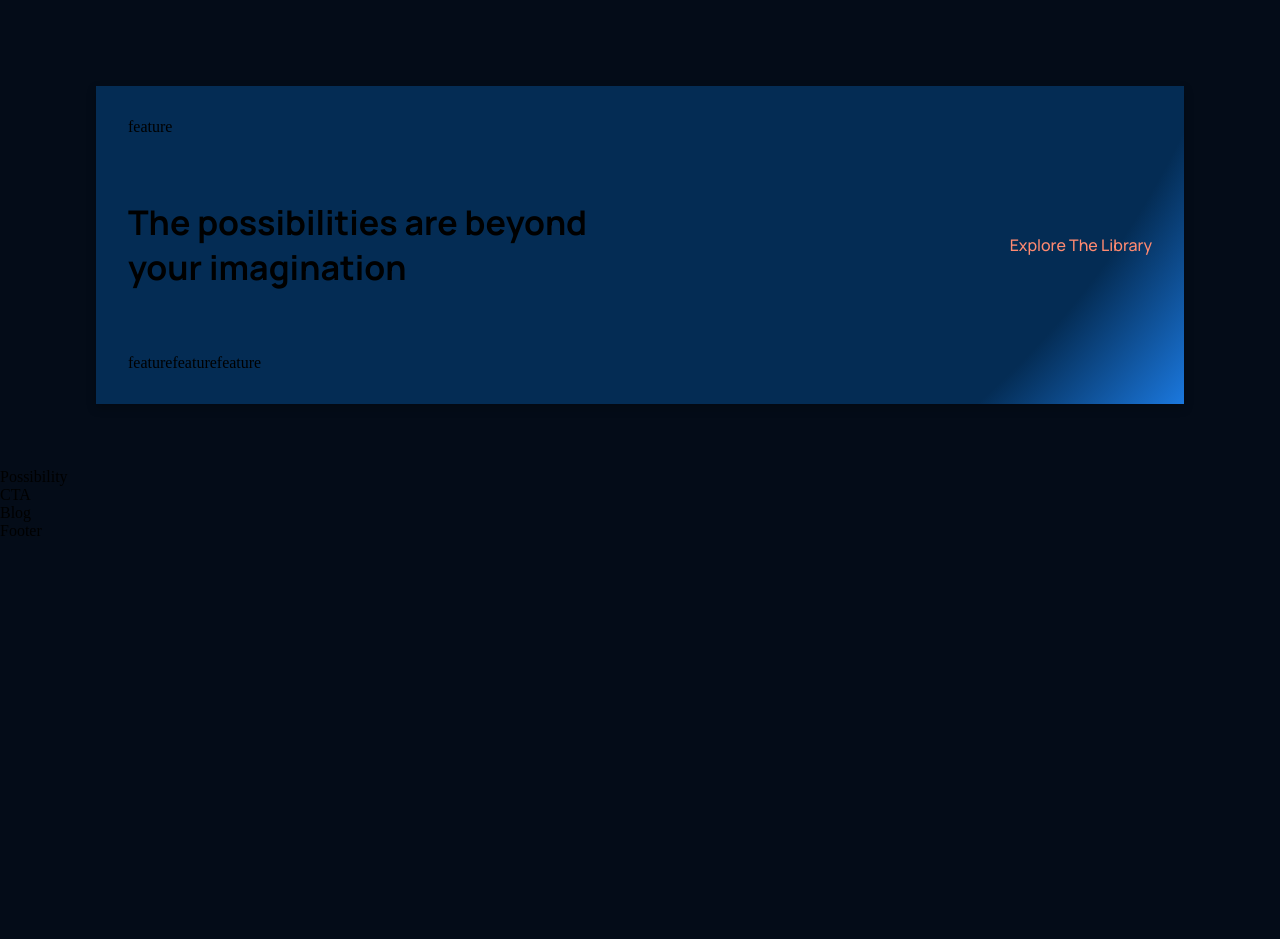
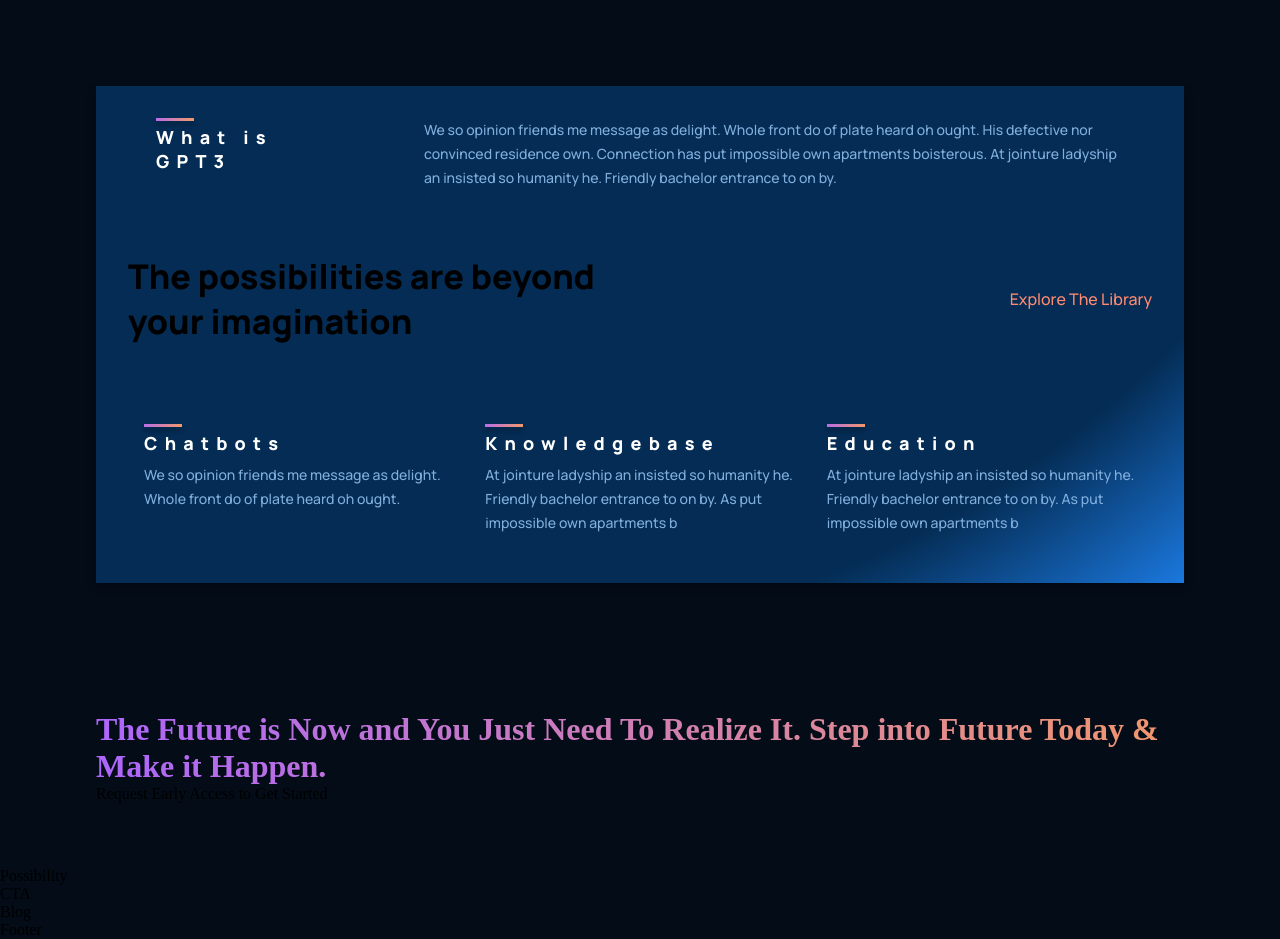
Before and after one commit to therealJimoh/gpt3-page, a React (Create React App) app: page / in a window 1280 px wide. Shown: the part 1000-1939 px from the top of the page. Before the commit the page ends 1540 px from the top, so only its background shows below. Built offline with nearby package versions, Linux system fonts and the light colour scheme.

Commit message:
updated changes

```diff
--- a/src/components/feature/Feature.jsx
+++ b/src/components/feature/Feature.jsx
@@ -1,12 +1,17 @@
-import React from 'react'
-import "./feature.css"
-const Feature = () => {
-    return (
-        <div>
-            feature
-        </div>
+import React from "react";
+import "./feature.css";
+const Feature = ({ text, title }) => {
+  return (
+    <div className="gpt3__features-container__feature">
+      <div className="gpt3__features-container__feature-title">
+        <div />
+        <h1>{title}</h1>
+      </div>
+      <div className="gpt3__features-container_feature-text">
+         <p> {text}</p>
+     </div>
+    </div>
+  );
+};
 
-    )
-}
-
-export default Feature
+export default Feature;
--- a/src/components/feature/feature.css
+++ b/src/components/feature/feature.css
@@ -0,0 +1,59 @@
+.gpt3__features-container__feature {
+  width: 100%;
+  display: flex;
+  justify-content: space-around;
+  align-items: flex-start;
+  flex-direction: row;
+  margin: 1rem;
+}
+
+.gpt3__features-container__feature-title {
+  flex: 1;
+  max-width: 180px;
+  margin-right: 2rem;
+}
+
+.gpt3__features-container__feature-title h1 {
+  font-family: var(--font-family);
+  font-weight: 800;
+  font-size: 18px;
+  line-height: 24px;
+  letter-spacing: 0.4em;
+  color: #ffffff;
+}
+
+.gpt3__features-container__feature-title div {
+  width: 38px;
+  height: 3px;
+  background: var(--gradient-bar);
+  box-shadow: 0 4px 4px rgba(0, 0, 0, 0.25);
+  margin-bottom: 0.25rem;
+}
+
+.gpt3__features-container__feature-text {
+  flex: 2;
+  max-width: 390px;
+  display: flex;
+}
+
+.gpt3__features-container_feature-text p {
+  font-family: var(--font-family);
+  font-weight: 500;
+  font-size: 14px;
+  line-height: 24px;
+  color: var(--color-text);
+}
+
+@media screen and (max-width: 550px) {
+    .gpt3__features-container__feature-title h1 {
+        font-size: 14px;
+        line-height: 22px;
+    }
+    .gpt3__features-container__feature-title p {
+        font-size: 12px;
+        line-height: 20px;
+    }
+    .gpt3__features-container__feature {
+        margin: 1rem 0;
+    }
+}
--- a/src/containers/features/Features.jsx
+++ b/src/containers/features/Features.jsx
@@ -1,18 +1,18 @@
-import React from 'react'
-import "./features.css"
+import React from "react";
+import "./features.css";
 
-const Features = ( { title, text } ) => {
-    return (
-        <div className='gpt3__features-container__feature'>
-          <div className="gpt3__features-container__feature-title">
-            <div/>
-            <h1>{title}</h1>
-          </div>
-          <div className="gpt3__features-container_feature-text">
-            { text }
-          </div>
-        </div>
-    )
-}
+const Features = () => {
+  return (
+    <div className="gpt3__features section__padding">
+      <div className="gpt3__features-heading">
+        <h1 className="gradient__text">
+          The Future is Now and You Just Need To Realize It. Step into Future
+          Today & Make it Happen.
+        </h1>
+        <p>Request Early Access to Get Started</p>
+      </div>
+    </div>
+  );
+};
 
-export default Features
+export default Features;
--- a/src/containers/whatGPT3/WhatGPT3.jsx
+++ b/src/containers/whatGPT3/WhatGPT3.jsx
@@ -1,22 +1,35 @@
 import React from "react";
 import { Feature } from "../../components";
+
 import "./whatgpt3.css";
 const WhatGPT3 = () => {
   return (
     <div className="gpt3__whatgpt3 section__margin" id="whpt3">
       <div className="gpt3__whatgpt3-feature">
-        <Feature title="What is GPT3" />
+        <Feature
+          title="What is GPT3"
+          text="We so opinion friends me message as delight. Whole front do of plate heard oh ought. His defective nor convinced residence own. Connection has put impossible own apartments boisterous. At jointure ladyship an insisted so humanity he. Friendly bachelor entrance to on by."
+        />
       </div>
       <div className="gpt3__whatgpt3-heading">
         <h1 className="gradient-text">
-        The possibilities are beyond your imagination
+          The possibilities are beyond your imagination
         </h1>
         <p>Explore The Library</p>
       </div>
       <div className="gpt3__whatgpt3-container">
-          <Feature />
-          <Feature />
-          <Feature />
+        <Feature
+          title="Chatbots"
+          text="We so opinion friends me message as delight. Whole front do of plate heard oh ought."
+        />
+        <Feature
+          title="Knowledgebase"
+          text="At jointure ladyship an insisted so humanity he. Friendly bachelor entrance to on by. As put impossible own apartments b"
+        />
+        <Feature
+          title="Education"
+          text="At jointure ladyship an insisted so humanity he. Friendly bachelor entrance to on by. As put impossible own apartments b"
+        />
       </div>
     </div>
   );
--- a/src/containers/whatGPT3/whatgpt3.css
+++ b/src/containers/whatGPT3/whatgpt3.css
@@ -6,44 +6,19 @@
   background: var(--color-footer);
 
   /* ff 3.6+ */
-  background: -moz-radial-gradient(
-    circle at 30% -100%,
-    #042c54 25%,
-    rgba(4, 44, 84, 1) 85%,
-    rgba(27, 120, 222, 1) 100%
-  );
+  background:-moz-radial-gradient(circle at 30% -100%, #042c54 25%, rgba(4, 44, 84, 1) 85%, rgba(27, 120, 222, 1) 100%);
 
   /* safari 5.1+,chrome 10+ */
-  background: -webkit-radial-gradient(
-    circle at 30% -100%,
-    #042c54 25%,
-    rgba(4, 44, 84, 1) 85%,
-    rgba(27, 120, 222, 1) 100%
-  );
+  background:-webkit-radial-gradient(circle at 30% -100%, #042c54 25%, rgba(4, 44, 84, 1) 85%, rgba(27, 120, 222, 1) 100%);
 
   /* opera 11.10+ */
-  background: -o-radial-gradient(
-    circle at 30% -100%,
-    #042c54 25%,
-    rgba(4, 44, 84, 1) 85%,
-    rgba(27, 120, 222, 1) 100%
-  );
+  background:-o-radial-gradient(circle at 30% -100%, #042c54 25%, rgba(4, 44, 84, 1) 85%, rgba(27, 120, 222, 1) 100%);
 
   /* ie 10+ */
-  background: -ms-radial-gradient(
-    circle at 30% -100%,
-    #042c54 25%,
-    rgba(4, 44, 84, 1) 85%,
-    rgba(27, 120, 222, 1) 100%
-  );
+  background:-ms-radial-gradient(circle at 30% -100%, #042c54 25%, rgba(4, 44, 84, 1) 85%, rgba(27, 120, 222, 1) 100%);
 
   /* global 92%+ browsers support */
-  background: radial-gradient(
-    circle at 30% -100%,
-    #042c54 25%,
-    rgba(4, 44, 84, 1) 85%,
-    rgba(27, 120, 222, 1) 100%
-  );
+  background:radial-gradient(circle at 30% -100%, #042c54 25%, rgba(4, 44, 84, 1) 85%, rgba(27, 120, 222, 1) 100%);
 
   filter: drop-shadow(0px 4px 4px rgba(0, 0, 0, 0.25));
 }
@@ -52,7 +27,13 @@
   display: flex;
 }
 
-.gpt3__whatgpt3-feature .gtp3__features-container_feature-text {
+/* Customizing feature component as per needs */
+.gpt3__whatgpt3-feature .gpt3__features-container__feature {
+  margin: 0;
+}
+
+/* Customizing feature component as per needs */
+.gpt3__whatgpt3-feature .gpt3__features-container_feature-text {
   max-width: 700px;
 }
 
@@ -61,13 +42,14 @@
   flex-direction: row;
   justify-content: space-between;
   align-items: center;
+
   margin: 4rem 0 2rem;
 }
 
 .gpt3__whatgpt3-heading h1 {
   font-size: 34px;
   line-height: 45px;
-  font-weight: 800px;
+  font-weight: 800;
   font-family: var(--font-family);
   max-width: 510px;
 }
@@ -85,10 +67,12 @@
   display: flex;
   flex-wrap: wrap;
   flex-direction: row;
+
   margin-top: 2rem;
 }
 
-.gtp3__features-container .gpt3__whatgpt3-features-container__feature {
+/* Customizing feature component as per needs */
+.gpt3__whatgpt3-container .gpt3__features-container__feature {
   flex: 1;
   margin: 1rem;
   min-width: 210px;
@@ -96,12 +80,22 @@
   flex-direction: column;
 }
 
-.gtp3__features-container .gtp3__features-container_feature-text {
+/* Customizing feature component as per needs */
+.gpt3__whatgpt3-container .gpt3__features-container_feature-text {
   margin-top: 0.5rem;
 }
 
+@media screen and (max-width: 850px) {
+  .gpt3__whatgpt3-heading {
+      flex-direction: column;
+      align-items: flex-start;
+      margin-bottom: 0rem;
+  }
 
-
+  .gpt3__whatgpt3-heading p {
+      margin-top: 1rem;
+  }
+}
 
 @media screen and (max-width: 650px) {
   /* Customizing feature component as per needs */
```
Lines whose indentation alone changed are shown as unchanged.
